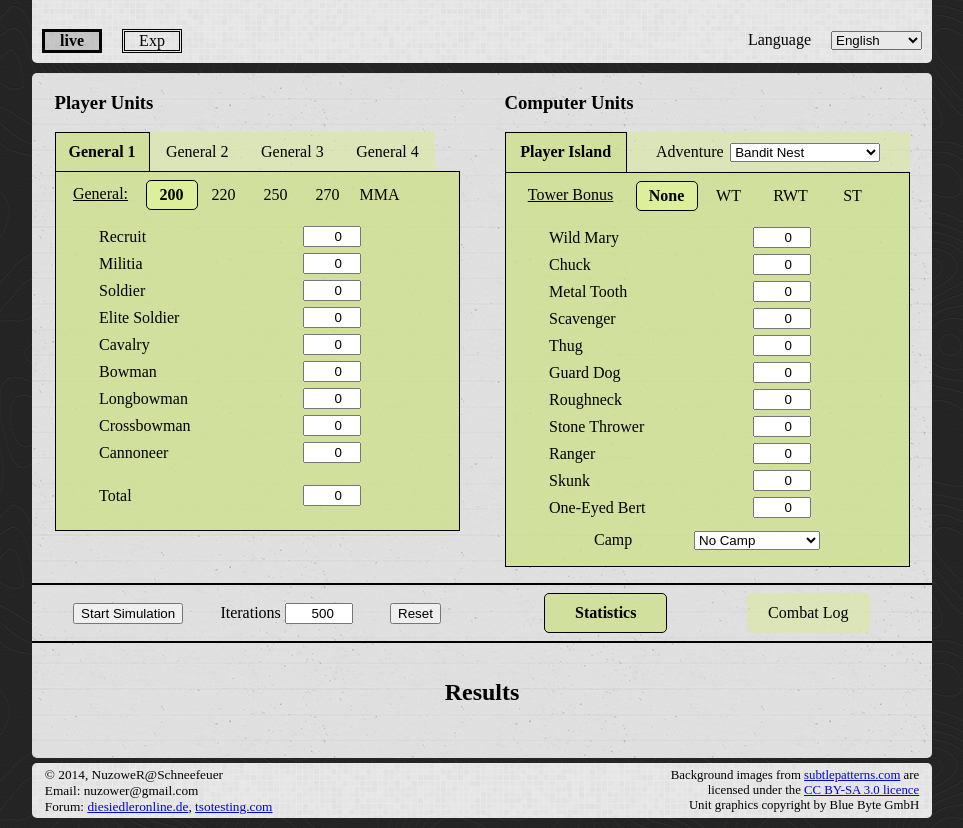
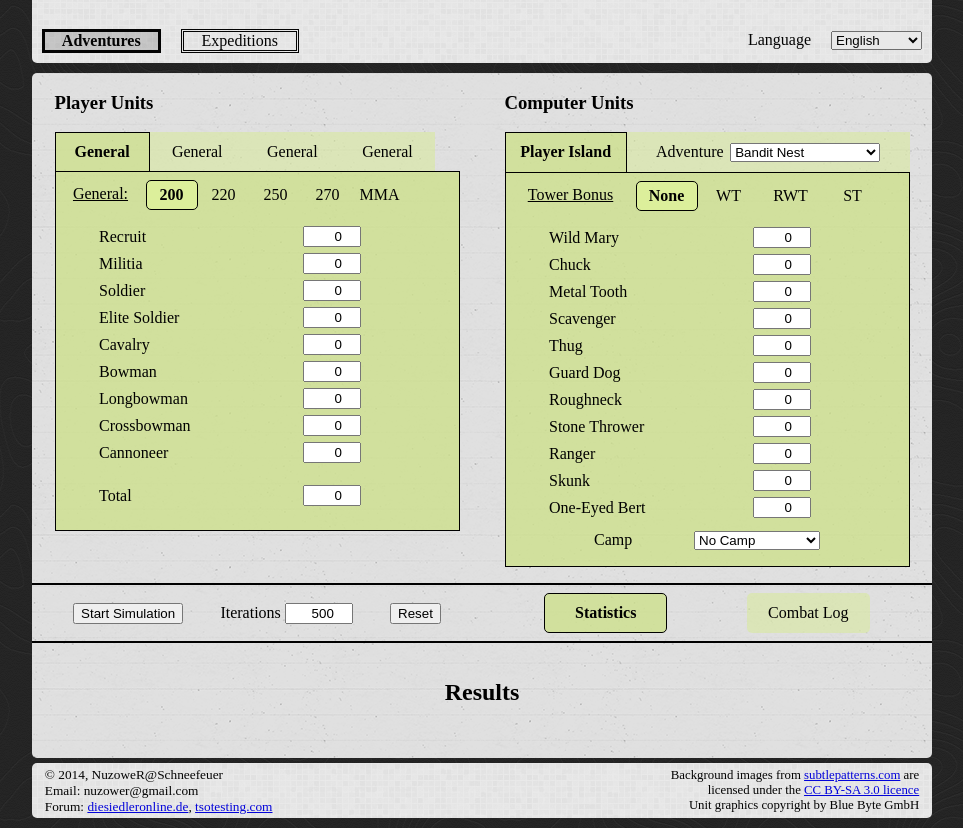
Before and after one commit to tsosim/tsosim.github.io, a plain HTML site: page index.html in a window 1280 px wide. Shown: the part 69-897 px from the top of the page, without its empty margins (158-1121 px from the left). Drawn offline with Linux system fonts and the light colour scheme.

Commit message:
update functions to use translated strings for version buttons and general tabs

```diff
--- a/rsc/main.css
+++ b/rsc/main.css
@@ -28,7 +28,7 @@ header {
 }
 .versionButton {
     margin: 10px;
-    width:12%;
+    width:25%;
     border: 3px double black;
     cursor: pointer;
 }
--- a/rsc/script/i18n.js
+++ b/rsc/script/i18n.js
@@ -198,6 +198,8 @@ var lang = {
             computerUnits     : "Computer Units",
             playerIsland      : "Player Island",
             adventure         : "Adventure",
+            adventures        : "Adventures",
+            expeditions       : "Expeditions",
             towerBonus        : "Tower Bonus",
             results           : "Results",
             statistic         : "Statistics",
@@ -443,6 +445,8 @@ var lang = {
             computerUnits     : "Computereinheiten",
             playerIsland      : "Heimatinsel",
             adventure         : "Abenteuer",
+            adventures        : "Abenteuer",
+            expeditions       : "Expeditionen",
             towerBonus        : "Turmbonus",
             results           : "Ergebnisse",
             statistic         : "Statistik",
@@ -686,6 +690,8 @@ var lang = {
             computerUnits     : "Computertroepen",
             playerIsland      : "Thuiseiland",
             adventure         : "Avonturen",
+            adventures        : "Avonturen",
+            expeditions       : "Kolonies",
             towerBonus        : "Torenbonus",
             results           : "Resultaten",
             statistic         : "Statistiek",
--- a/rsc/script/ui.js
+++ b/rsc/script/ui.js
@@ -44,7 +44,7 @@ function createUnitTooltip(unit) {
     tr.appendChild(th);
     tab.appendChild(tr);
 
-    if(tsosim.version !== tso.versions[2].name) {
+    if(tsosim.version !== tso.versions[2].id) {
         tab.appendChild(createUnitTooltipLine(tsosim.lang.ui.hitpoints, unit.hitpoints));
         tab.appendChild(createUnitTooltipLine(tsosim.lang.ui.damage, unit.damage.min + " - " + unit.damage.max));
         tab.appendChild(createUnitTooltipLine(tsosim.lang.ui.accuracy, unit.accuracy + "%"));
@@ -207,21 +207,29 @@ function onclickGenTab(node, gen_id) {
 function setupGeneralTabs() {
     var pgen1, pgen2, pgen3, pgen4;
 
+    var setStr = function(gen) {
+        gen.innerHTML = tsosim.lang.unit.general;
+    }
+
     pgen1 = document.getElementById("pgen1");
     pgen1.onclick = function () { onclickGenTab(pgen1, "pgen1"); };
     garrisonData.addNewGeneral("pgen1");
+    setStr(pgen1);
 
     pgen2 = document.getElementById("pgen2");
     pgen2.onclick = function () { onclickGenTab(pgen2, "pgen2"); };
     garrisonData.addNewGeneral("pgen2");
+    setStr(pgen2);
 
     pgen3 = document.getElementById("pgen3");
     pgen3.onclick = function () { onclickGenTab(pgen3, "pgen3"); };
     garrisonData.addNewGeneral("pgen3");
+    setStr(pgen3);
 
     pgen4 = document.getElementById("pgen4");
     pgen4.onclick = function () { onclickGenTab(pgen4, "pgen4"); };
     garrisonData.addNewGeneral("pgen4");
+    setStr(pgen4);
 }
 
 
@@ -241,7 +249,7 @@ function setupGeneralSelectionOption(value, text, att_id, att_class) {
     // if tab is clicked, then previously selected tab will be disabled (via css class) and the selected on enabled
     span.onclick = function () {
         var options, node, opt, attr;
-        if(tsosim.version !== tso.versions[2].name) {
+        if(tsosim.version !== tso.versions[2].id) {
             options = ["genSel200", "genSel220", "genSel250", "genSel270", "genSelMMA"];
         } else {
             options = ["genSel100"];
@@ -271,7 +279,7 @@ function setupGeneralSelectionArea() {
     label.innerHTML = "General: ";
     base.appendChild(label);
 
-    if(tsosim.version !== tso.versions[2].name) {
+    if(tsosim.version !== tso.versions[2].id) {
         base.appendChild(setupGeneralSelectionOption(200, "200", "genSel200", "genSel selOptActive"));
         base.appendChild(setupGeneralSelectionOption(220, "220", "genSel220", "genSel selOpt"));
         base.appendChild(setupGeneralSelectionOption(250, "250", "genSel250", "genSel selOpt"));
@@ -369,7 +377,7 @@ function resetGarrisonValues() {
 function storePlayerGarrisonValues(gen_id, units) {
     var garrison, idx, node, value, genIds, g;
 
-    if(tsosim.version === tso.versions[2].name) {
+    if(tsosim.version === tso.versions[2].id) {
         garrison = expData.getExpData(gen_id).garrison;
         garrison.clear();
     } else {
@@ -395,7 +403,7 @@ function storePlayerGarrisonValues(gen_id, units) {
     }
 
     // store general
-    if(tsosim.version !== tso.versions[2].name) {
+    if(tsosim.version !== tso.versions[2].id) {
         genIds = ["genSel200", "genSel220", "genSel250", "genSel270", "genSelMMA"];
         for (g = 0; g < genIds.length; g += 1) {
             node = document.getElementById(genIds[g]);
@@ -501,7 +509,7 @@ function setupAdventureTabs() {
         }
 
         pisland.setAttribute("class", "compTab inputTabActive");
-        if(tsosim.version !== tso.versions[2].name) {
+        if(tsosim.version !== tso.versions[2].id) {
             setupComputerInputFields(tsosim.adv_maps.playerIsland.sort(function (u1, u2) { return u1.attackId - u2.attackId; }));
         } else {
             setupComputerInputFields(tsosim.adv_maps.expeditionIsland);//.sort(function (u1, u2) { return u1.attackId - u2.attackId; }));
@@ -553,7 +561,7 @@ function setupTowerBonusSelectionOption(value, text, att_id, att_class, active,
     span.onclick = function () {
         console.log("clicked TB: " + value);
         var options, opt, node, attr;
-        if (tsosim.version === tso.versions[0].name) {
+        if (tsosim.version === tso.versions[0].id) {
             options = ["towerBonus0", "towerBonus50", "towerBonus75", "towerBonus90"];
         } else {
             options = ["towerBonus0", "towerBonus10", "towerBonus20", "towerBonus30", "towerBonus40", "towerBonus50"];
@@ -588,7 +596,7 @@ function setupTowerBonusSelectionArea() {
     base.appendChild(label);
 
     // live
-    if (tsosim.version === tso.versions[0].name) {
+    if (tsosim.version === tso.versions[0].id) {
         base.appendChild(setupTowerBonusSelectionOption(0,  "None", "towerBonus0",  "towerLive", true,  "No watchtower"));
         base.appendChild(setupTowerBonusSelectionOption(50, "WT",   "towerBonus50", "towerLive", false, "Watchtower - 50%"));
         base.appendChild(setupTowerBonusSelectionOption(75, "RWT",  "towerBonus75", "towerLive", false, "Reinforced Watchtower - 75%"));
@@ -664,7 +672,7 @@ function setupComputerInputFields(units, capacity) {
         base.appendChild(table);
     }
 
-    if(tsosim.version !== tso.versions[2].name) {
+    if(tsosim.version !== tso.versions[2].id) {
         campSpan = document.createElement("span");
         campSpan.setAttribute("class", "computerCamp");
         label = document.createElement("label");
@@ -720,7 +728,7 @@ function setupAdventures() {
 
 function storeAdventureValues() {
     var tabs, i, select, advName;
-    if(tsosim.version === tso.versions[2].name) {
+    if(tsosim.version === tso.versions[2].id) {
         tabs = ["pgen1","pgen2","pgen3","pgen4"];
         for (i = 0; i < tabs.length; i += 1) {
             var node = document.getElementById(tabs[i]);
@@ -782,7 +790,7 @@ function storeComputerGarrisonValues(map_id, units) {
     var garrison, idx, node, value, t, towerIds;
     console.log("store values into garrison : " + map_id);
 
-    if(tsosim.version === tso.versions[2].name) {
+    if(tsosim.version === tso.versions[2].id) {
         garrison = expData.getExpData(map_id).expedition;
         garrison.clear();
     } else {
@@ -807,7 +815,7 @@ function storeComputerGarrisonValues(map_id, units) {
         }
     }
 
-    if(tsosim.version !== tso.versions[2].name) {
+    if(tsosim.version !== tso.versions[2].id) {
         // store camp
         node = document.getElementById("computerCamp");
         for (idx in tsosim.camps) {
@@ -819,7 +827,7 @@ function storeComputerGarrisonValues(map_id, units) {
         }
 
         // store tower bonus
-        if (tsosim.version === tso.versions[0].name) {
+        if (tsosim.version === tso.versions[0].id) {
             towerIds = ["towerBonus0", "towerBonus50", "towerBonus75", "towerBonus90"];
         } else {
             towerIds = ["towerBonus0", "towerBonus10", "towerBonus20", "towerBonus30", "towerBonus40", "towerBonus50"];
@@ -1119,7 +1127,7 @@ function getActiveAdventure() {
 function computeSimulation() {
     var sim, player, computer, genIds, repeats, i, computeStats, computeLogs, logs;
 
-    if(tsosim.version === tso.versions[2].name) {
+    if(tsosim.version === tso.versions[2].id) {
 
         //testExpedition();
 
@@ -1210,9 +1218,22 @@ function setControlButtonState(button) {
     }
 }
 
-function setupSimVersionButtons() {
-    var base, idx, div, v, setOnclick, setOnmouseover, setOnmouseout;
+function setupSimVersionButtons(onlyButtons) {
+    var base, idx, div, v, setOnclick, setOnmouseover, setOnmouseout, curIdx;
     base = document.getElementById("simVersions");
+
+    if(onlyButtons === true) {
+        for (idx = 0; idx < tso.versions.length; idx += 1) {
+            v = tso.versions[idx];
+            if(v.id !== "test") {
+                div = document.getElementById("vb_" + v.id);
+                if(div) {
+                    div.innerHTML   = v.name;
+                }
+            }
+        }
+        return;
+    }
 
     setOnclick = function (buttonId) {
         return function () {
@@ -1224,11 +1245,11 @@ function setupSimVersionButtons() {
             } else {
                 elemID = elem.getAttribute("id");
                 for (i = 0; i < tso.versions.length; i += 1) {
-                    if(tso.versions[i].name !== "test") {
-                        elem2 = document.getElementById("vb_" + tso.versions[i].name);
+                    if(tso.versions[i].id !== "test") {
+                        elem2 = document.getElementById("vb_" + tso.versions[i].id);
                         elem2.setAttribute("class", "versionButton");
-                        if (elemID === ("vb_" + tso.versions[i].name)) {
-                            clickedID = tso.versions[i].name;
+                        if (elemID === ("vb_" + tso.versions[i].id)) {
+                            clickedID = tso.versions[i].id;
                         }
                     }
                 }
@@ -1254,23 +1275,25 @@ function setupSimVersionButtons() {
         };
     };
 
+    curIdx = 0;
     for (idx = 0; idx < tso.versions.length; idx += 1) {
         v = tso.versions[idx];
-        if(v.name !== "test") {
+        if(v.id !== "test") {
             div = document.createElement("div");
             div.setAttribute("class", "versionButton");
-            div.setAttribute("id", "vb_" + v.name);
+            div.setAttribute("id", "vb_" + v.id);
             div.setAttribute("title", v.tt);
             div.innerHTML   = v.name;
-            div.onclick     = setOnclick("vb_" + v.name);
-            div.onmouseover = setOnmouseover("vb_" + v.name);
-            div.onmouseout  = setOnmouseout("vb_" + v.name);
+            div.onclick     = setOnclick("vb_" + v.id);
+            div.onmouseover = setOnmouseover("vb_" + v.id);
+            div.onmouseout  = setOnmouseout("vb_" + v.id);
 
-            if (base.childNodes[idx]) {
-                base.replaceChild(div, base.childNodes[idx]);
+            if (base.childNodes[curIdx]) {
+                base.replaceChild(div, base.childNodes[curIdx]);
             } else {
                 base.appendChild(div);
             }
+            curIdx += 1;
         }
     }
 }
@@ -1353,6 +1376,7 @@ function setupStrings() {
 
 function initializeUI(lang) {
     setupTsoSim(tso.defaultVersion, lang);
+    tso.updateLangNames();
 
     setupSimVersionButtons();
     setupGeneralTabs();
@@ -1365,9 +1389,10 @@ function initializeUnitsAndUI(simVersion, lang) {
     setupTsoSim(simVersion, lang);
     setupStrings();
     _etn();
+    tso.updateLangNames();
 
-    //setupSimVersionButtons();
-    //setupGeneralTabs();
+    setupSimVersionButtons(true);
+    setupGeneralTabs();
     setupPlayerInputFields(tsosim.units, 500);
 
     setupAdventures();
--- a/rsc/script/units.js
+++ b/rsc/script/units.js
@@ -17,18 +17,23 @@ function VersionData() {
 
 var tso = {
     versions: [
-        {name: "live", tt: "Liveserver"},
-        {name: "test", tt: "Testserver, 30.09.2014"},
-        {name: "Exp",  tt: "Expeditions"}
+        {id: "live", name : "", tt: "Liveserver"},
+        {id: "test", name : "", tt: "Testserver, 30.09.2014"},
+        {id: "Exp",  name : "", tt: "Expeditions"}
     ],
     defaultVersion: "live",
-    data : {}
+    data : {},
+    updateLangNames : function() {
+        this.versions[0].name = tsosim.lang.ui.adventures;
+        this.versions[1].name = "test";
+        this.versions[2].name = tsosim.lang.ui.expeditions;
+    }
 };
 
 (function initializeTsoData() {
     var idx;
     for (idx = 0; idx < tso.versions.length; idx += 1) {
-        tso.data[tso.versions[idx].name] = new VersionData();
+        tso.data[tso.versions[idx].id] = new VersionData();
     }
 }());
 
@@ -573,7 +578,7 @@ tso.data.Exp.functions.defineUnits = function () {
 function defineAdventureMaps(units, adv_maps) {
     var cu = units;
 
-    if(tsosim.version === tso.versions[2].name) {
+    if(tsosim.version === tso.versions[2].id) {
         adv_maps.expeditionIsland = [cu.expRecruit, cu.expThug, cu.expRoughneck, cu.expBowman, cu.expCavalry,
                                      cu.expChuck, cu.expWildMary, cu.expSkunk, cu.expGreybeard, cu.expBert, cu.expShadow, cu.expMetalTooth, cu.expScarr,
                                      cu.expMercDuelist, cu.expMercShooter, cu.expMercCharger, cu.expMercInfantry, cu.expMercArcher, cu.expMercCavalry];
@@ -641,7 +646,7 @@ function defineAdventureMaps(units, adv_maps) {
 (function defineUnitsInTsoData() {
     var idx;
     for (idx = 0; idx < tso.versions.length; idx += 1) {
-        tso.data[tso.versions[idx].name].functions.defineUnits();// = new VersionData();
+        tso.data[tso.versions[idx].id].functions.defineUnits();// = new VersionData();
     }
 }());
 
@@ -665,7 +670,7 @@ function setupTsoSim(versionId, langObj) {
     } else {
         tsosim.lang = langObj;
     }
-    if(versionId !== tso.versions[2].name) {
+    if(versionId !== tso.versions[2].id) {
         tsosim.advNames = setupAdvNames(tsosim.lang.adv);
     }
     if(tsosim.version != versionId) {
@@ -677,7 +682,7 @@ function setupTsoSim(versionId, langObj) {
         tsosim.camps    = tso.data[versionId].camps;
         tsosim.adv_maps = {};
         //tsosim.lang = lang.de;
-        //if(versionId !== tso.versions[2].name) {
+        //if(versionId !== tso.versions[2].id) {
             defineAdventureMaps(tsosim.computerUnits, tsosim.adv_maps);
         //}
     }
```
